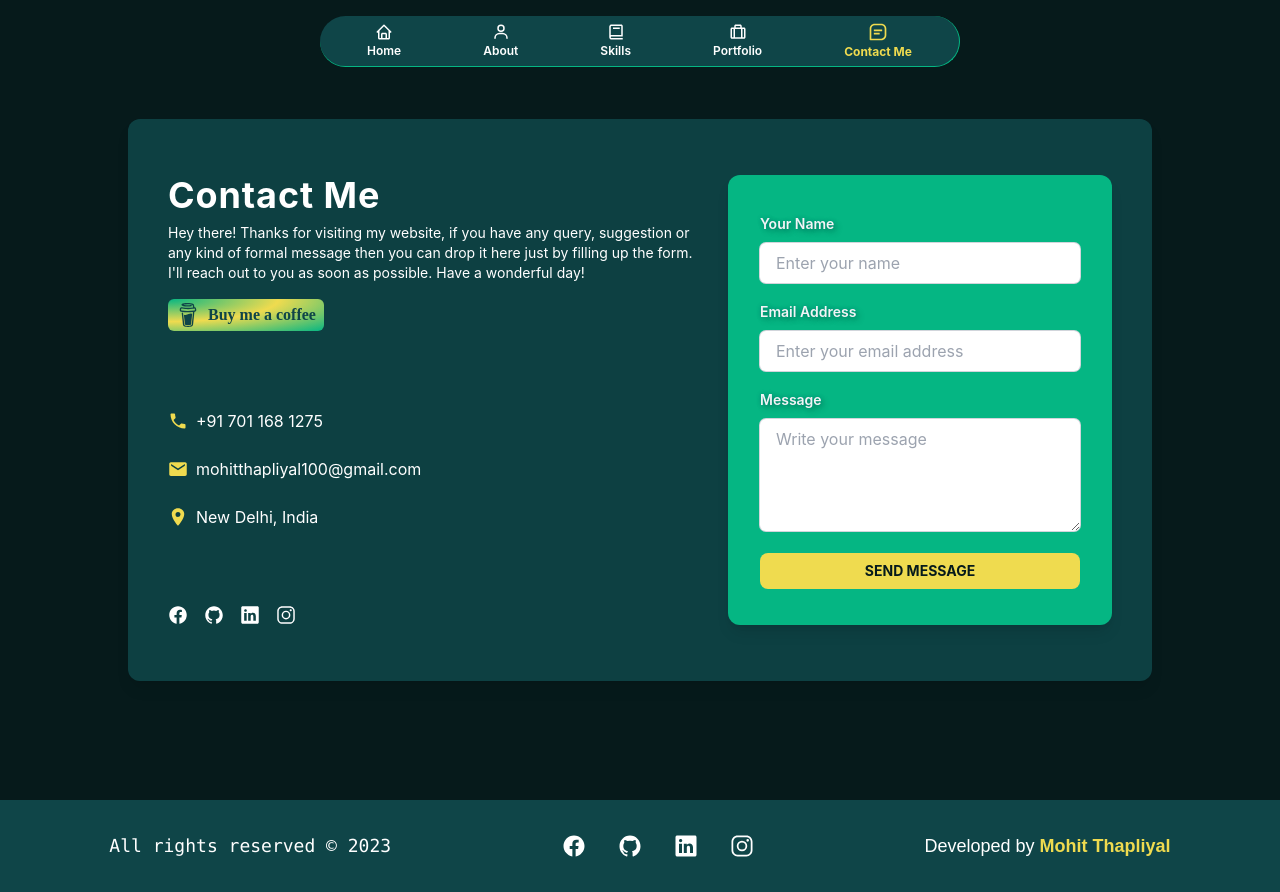
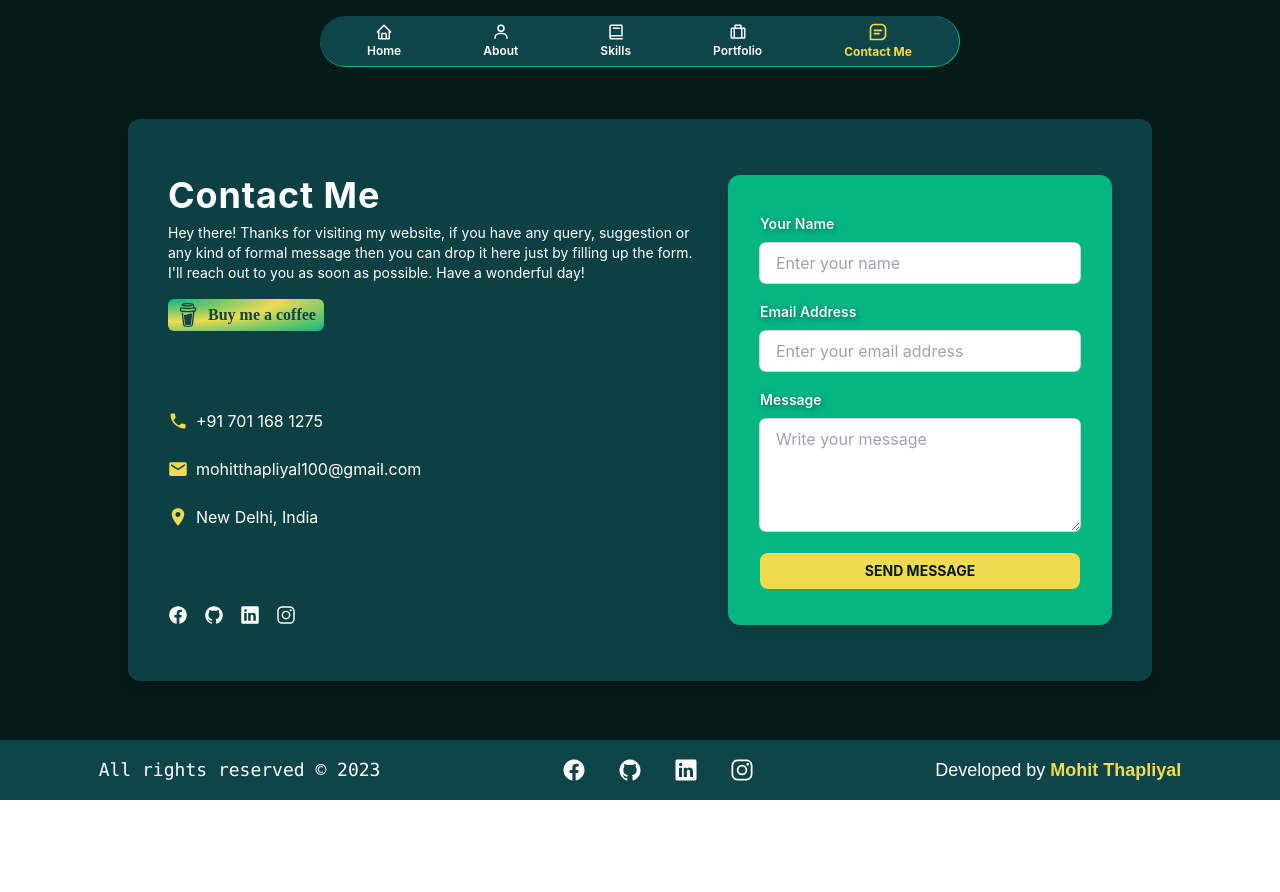
Before and after one commit to Mohit-Thapliyal/Portfolio, a React (Create React App) app: page /contact in a window 1280 px wide. After the commit the page ends 800 px from the top, so only its background shows below. Built offline with nearby package versions, Linux system fonts and the light colour scheme.

Commit message:
not found page added

```diff
--- a/src/App.jsx
+++ b/src/App.jsx
@@ -3,13 +3,13 @@ import "slick-carousel/slick/slick-theme.css";
 
 import About from "./components/About/About";
 import Contact from "./components/Contact/Contact";
-import Footer from "./components/Footer/Footer";
 import Main from "./components/Main/Main";
 import Navbar from "./components/Navbar/Navbar";
 import Portfolio from "./components/Portfolio/Portfolio";
 import Skills from "./components/Skills/Skills";
 import { Route, Routes, useLocation } from "react-router-dom";
 import { AnimatePresence } from "framer-motion";
+import NotFound from "./components/UI/NotFound";
 
 function App() {
   const location = useLocation();
@@ -23,7 +23,7 @@ function App() {
           <Route path="/skills" element={<Skills />} />
           <Route path="/portfolio" element={<Portfolio />} />
           <Route path="/contact" element={<Contact />} />
-          <Route path="/footer" element={<Footer />} />
+          <Route path="/*" element={<NotFound/>} />
         </Routes>
       </AnimatePresence>
     </div>
--- a/src/components/Contact/Contact.jsx
+++ b/src/components/Contact/Contact.jsx
@@ -58,7 +58,7 @@ const Contact = () => {
     <AnimatedPage>
       <section
         id="contact"
-        className="flex items-center justify-center w-full lg:min-h-screen"
+        className="relative flex flex-col items-center justify-center w-full lg:min-h-screen"
       >
         {messageSent && (
           <Notification
@@ -66,7 +66,7 @@ const Contact = () => {
             onCloseMessage={closeMessageHandler}
           />
         )}
-        <div className="flex flex-col w-full p-8 space-y-8 shadow-lg lg:flex-row lg:space-x-6 lg:space-y-0 bg-secondary md:p-32 lg:py-6 lg:max-w-4xl xl:max-w-5xl sm:p-6 lg:rounded-xl xl:p-10 xl:py-14 bg-opacity-90 backdrop-blur-lg">
+        <div className="flex flex-col w-full p-8 space-y-8 shadow-lg lg:flex-row lg:space-x-6 lg:space-y-0 bg-secondary md:p-32 lg:py-3 lg:px-4 lg:mt-5 xl:mt-0 lg:max-w-4xl xl:max-w-5xl sm:p-6 lg:rounded-xl xl:p-10 xl:py-14 bg-opacity-90 backdrop-blur-lg">
           <div className="flex flex-col justify-between space-y-4 sm:space-y-0">
             <div>
               <h1 className="text-4xl font-bold tracking-wide">Contact Me</h1>
@@ -205,7 +205,7 @@ const Contact = () => {
                 </div>
                 <button
                   type="submit"
-                  className="py-2 text-sm font-bold uppercase rounded-lg bg-highlight text-primary"
+                  className="py-2 text-sm font-bold uppercase rounded-lg bg-highlight text-primary transition-all duration-300 ease-in-out hover:scale-105 hover:scale-y-110"
                 >
                   Send Message
                 </button>
@@ -213,8 +213,8 @@ const Contact = () => {
             </motion.div>
           </div>
         </div>
+      <Footer className="sticky lg:absolute bottom-0" />
       </section>
-      <Footer />
     </AnimatedPage>
   );
 };
--- a/src/components/Footer/Footer.jsx
+++ b/src/components/Footer/Footer.jsx
@@ -6,10 +6,10 @@ import {
   IoLogoInstagram,
 } from "react-icons/io5";
 
-const Footer = () => {
+const Footer = ({className}) => {
   const date = new Date();
   return (
-    <footer className="md:bg-secondary flex-col-reverse lg:flex-row text-white w-screen gap-4 h-fit py-6 sm:p-10 pb-[8vh] md:pb-[8vh] lg:p-5 xl:p-8 flex justify-around items-center">
+    <footer className={`lg:bg-secondary flex-col-reverse lg:flex-row text-white w-screen gap-4 h-fit py-6 pb-[11vh] sm:pb-[8vh] md:pb-[8vh] lg:p-2 xl:p-4 flex justify-around items-center ${className}`}>
       <div className="font-mono text-sm sm:text-lg">
         <p>All rights reserved © {date.getFullYear()}</p>
       </div>
--- /dev/null
+++ b/src/components/UI/NotFound.jsx
@@ -0,0 +1,10 @@
+import {IoWarning} from 'react-icons/io5'
+const NotFound = () => {
+  return (
+    <div className='flex items-center justify-center w-screen h-screen'>
+        <p className='flex items-center gap-1 text-2xl text-tertiary'><IoWarning className='text-3xl'/>Page Not Found!</p>
+    </div>
+  )
+}
+
+export default NotFound
```
